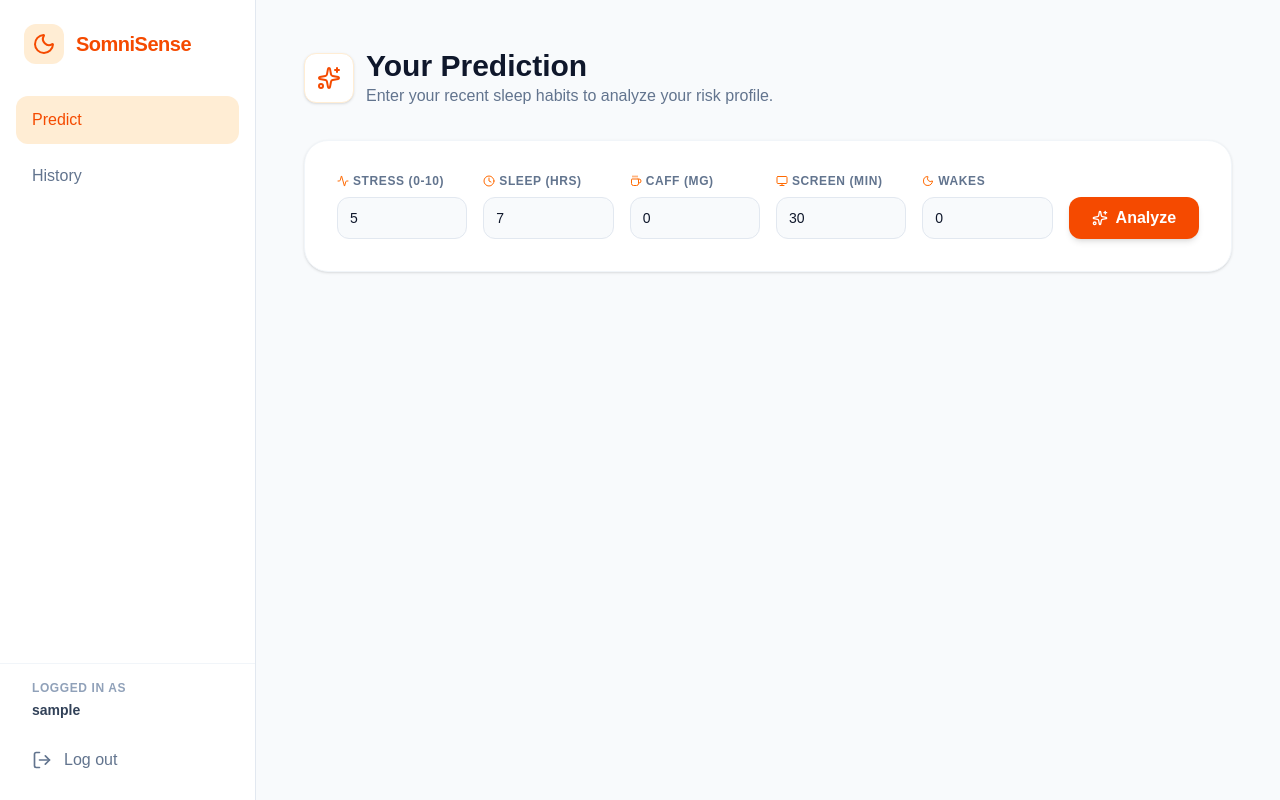
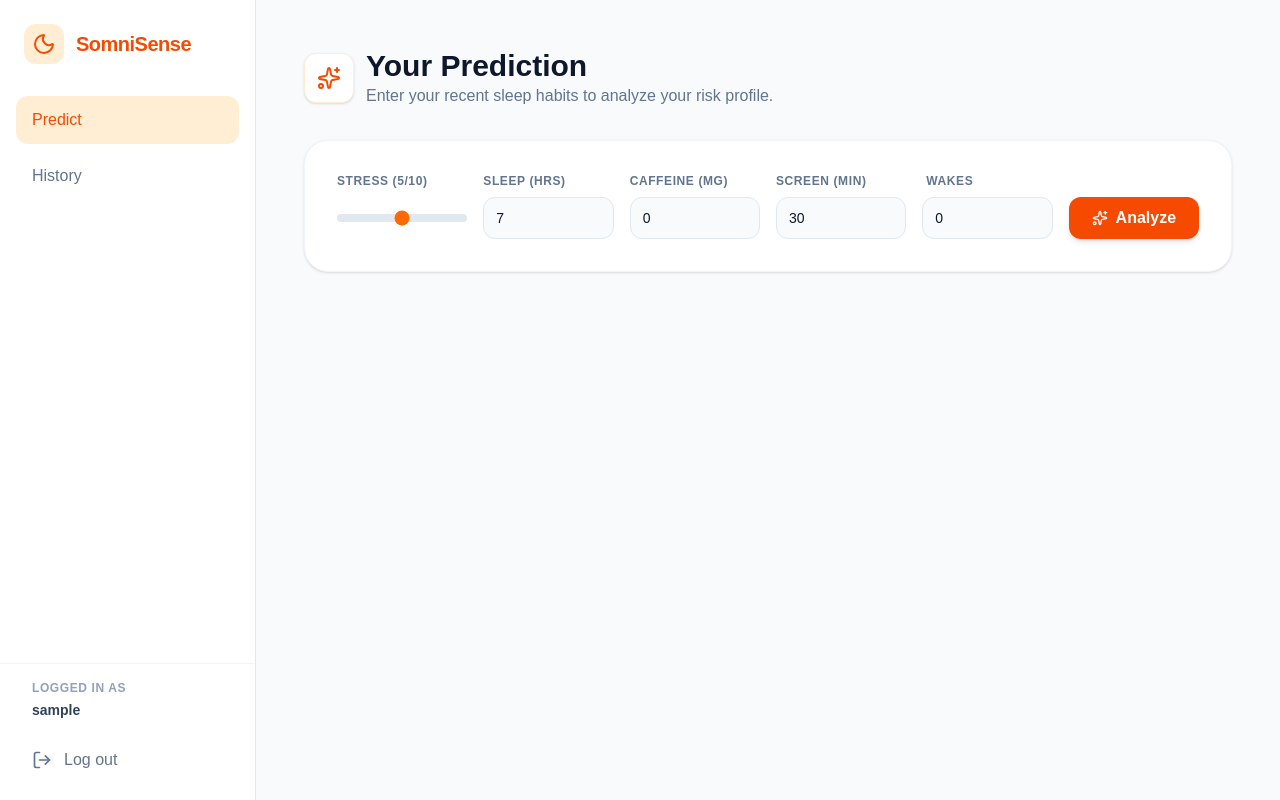
Before and after one commit to mahfuzhasanreza/somnisense-sleep-health, a Next.js app in the folder client/: page / in a window 1280 px wide. Built offline with nearby package versions, Linux system fonts and the light colour scheme; sample sign-in values are in the browser's storage.

Commit message:
modify predict route styles

```diff
--- a/client/src/app/page.tsx
+++ b/client/src/app/page.tsx
@@ -100,23 +100,25 @@ export default function Home() {
               {/* Stress */}
               <div className="space-y-2">
                 <label className="text-xs font-bold text-slate-500 uppercase tracking-wider flex items-center">
-                  <Activity className="w-3 h-3 mr-1 text-orange-500" /> Stress (0-10)
+                  Stress ({formData.stress_score}/10)
                 </label>
+                <div className="flex items-center h-[42px]  rounded-xl transition-all">
                   <input
-                  type="number"
+                    type="range"
                     name="stress_score"
                     min="0"
                     max="10"
                     value={formData.stress_score}
                     onChange={handleChange}
-                  className="w-full bg-slate-50 border border-slate-200 rounded-xl px-3 py-2.5 text-sm text-slate-900 focus:ring-2 focus:ring-orange-500/50 focus:border-orange-500 transition-all outline-none"
+                    className="w-full h-2 bg-slate-200 rounded-lg appearance-none cursor-pointer accent-orange-500 outline-none"
                   />
+                </div>
               </div>
 
               {/* Sleep Duration */}
               <div className="space-y-2">
                 <label className="text-xs font-bold text-slate-500 uppercase tracking-wider flex items-center">
-                  <Clock className="w-3 h-3 mr-1 text-orange-500" /> Sleep (hrs)
+                   Sleep (hrs)
                 </label>
                 <input
                   type="number"
@@ -133,7 +135,7 @@ export default function Home() {
               {/* Caffeine */}
               <div className="space-y-2">
                 <label className="text-xs font-bold text-slate-500 uppercase tracking-wider flex items-center">
-                  <Coffee className="w-3 h-3 mr-1 text-orange-500" /> Caff (mg)
+                  Caffeine (mg)
                 </label>
                 <input
                   type="number"
@@ -148,7 +150,7 @@ export default function Home() {
               {/* Screen Time */}
               <div className="space-y-2">
                 <label className="text-xs font-bold text-slate-500 uppercase tracking-wider flex items-center">
-                  <Monitor className="w-3 h-3 mr-1 text-orange-500" /> Screen (min)
+                  Screen (min)
                 </label>
                 <input
                   type="number"
@@ -162,8 +164,8 @@ export default function Home() {
 
               {/* Wakes */}
               <div className="space-y-2">
-                <label className="text-xs font-bold text-slate-500 uppercase tracking-wider flex items-center">
-                  <Moon className="w-3 h-3 mr-1 text-orange-500" /> Wakes
+                <label className="ml-1 text-xs font-bold text-slate-500 uppercase tracking-wider flex items-center">
+                   Wakes
                 </label>
                 <input
                   type="number"
```
Lines whose indentation alone changed are shown as unchanged.
